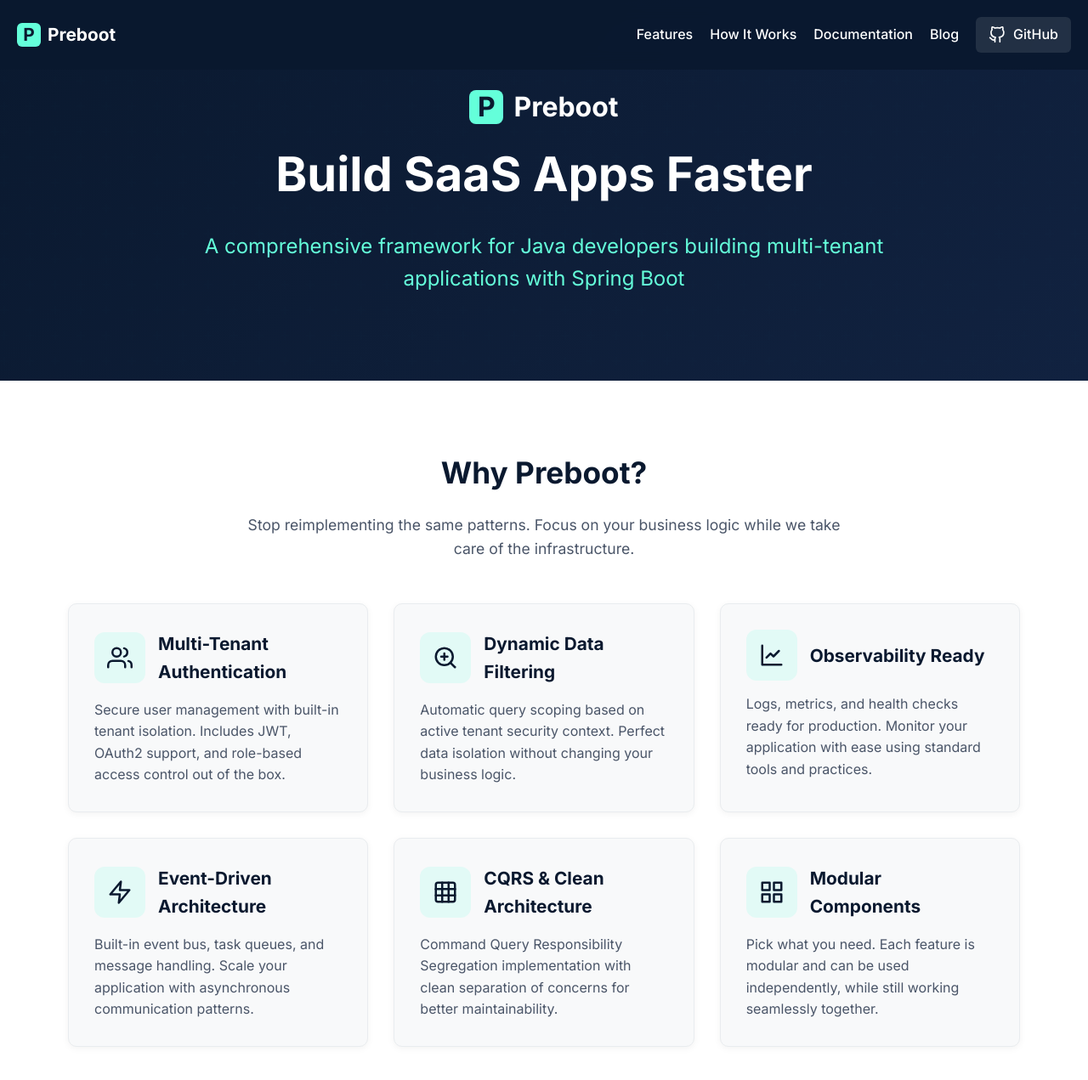
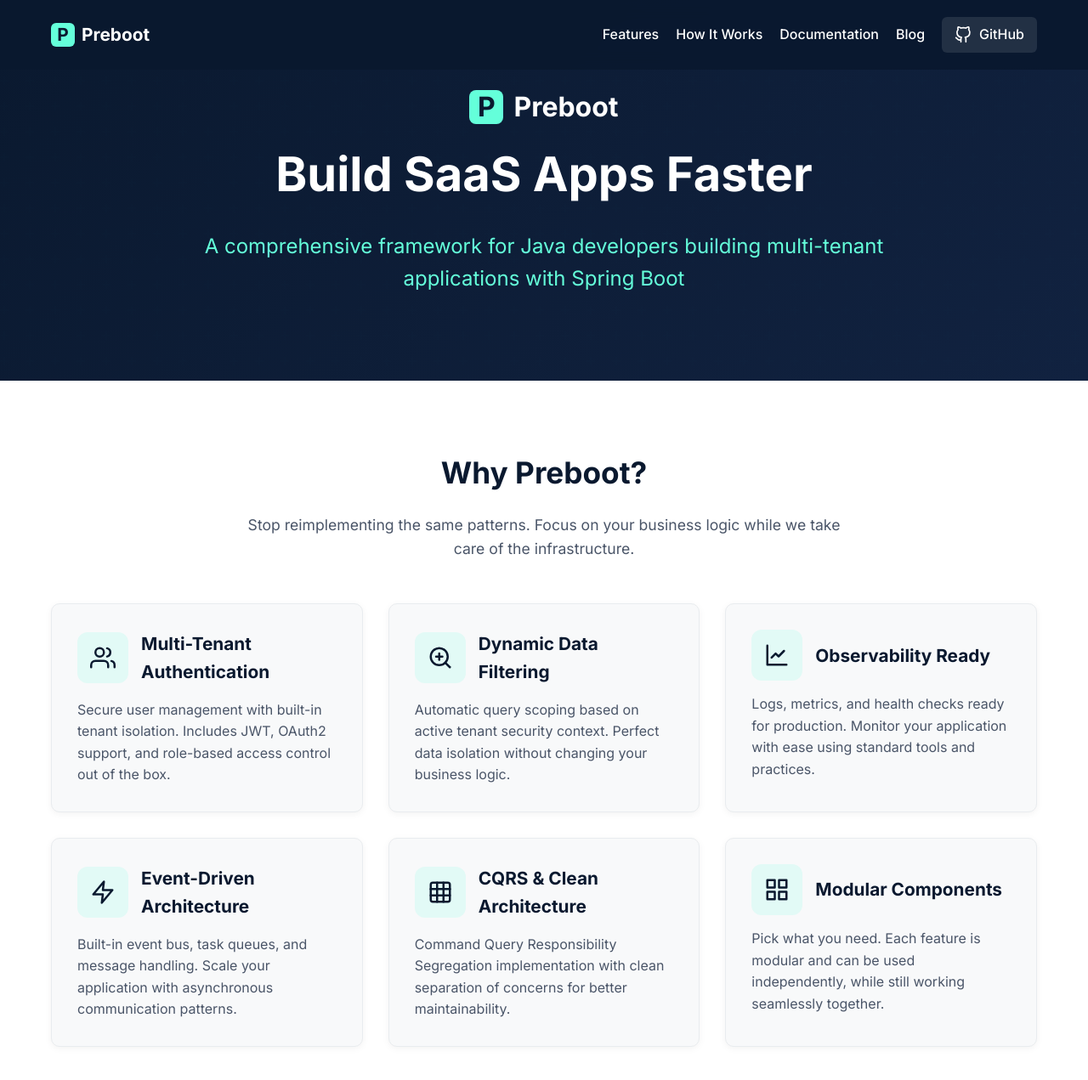
Before and after one commit to preboot-io/preboot-io.github.io, a Jekyll site: the page built from index.html, in a window 1280 px wide and 1400 px high. Shown: the top 1271 px of the window at 85% size. Built offline with Jekyll 4.4.1, drawn with Linux system fonts in a browser that asks for light colours.

Commit message:
full screen sections

```diff
--- a/_layouts/default.html
+++ b/_layouts/default.html
@@ -10,6 +10,7 @@
 </head>
 <body>
 <nav id="navbar">
+  <div class="container">
     <a href="{{ '/' | relative_url }}" class="nav-logo"><span>P</span>Preboot</a>
     <div class="nav-links" id="navLinks">
       <a href="{{ '/#features' | relative_url }}">Features</a>
@@ -29,15 +30,18 @@
         <line x1="3" y1="18" x2="21" y2="18"></line>
       </svg>
     </button>
+  </div>
 </nav>
 {% if page.url == '/' %}
-<header>
+<header class="full-width">
+  <div class="container">
     <div class="logo"><span class="logo-icon">P</span>Preboot</div>
     <h1>Build SaaS Apps Faster</h1>
     <p>A comprehensive framework for Java developers building multi-tenant applications with Spring Boot</p>
+  </div>
 </header>
 {% else %}
-<header class="page-header">
+<header class="page-header full-width">
   <div class="container">
     <h1>{{ page.title }}</h1>
     {% if page.subtitle %}<p>{{ page.subtitle }}</p>{% endif %}
@@ -47,7 +51,8 @@
 <main>
   {{ content }}
 </main>
-<footer>
+<footer class="full-width">
+  <div class="container">
     <div class="footer-content">
       <div class="footer-col">
         <div class="footer-logo"><span>P</span>Preboot</div>
@@ -108,6 +113,7 @@
     <div class="copyright">
       &copy; {% raw %}{{ site.time | date: '%Y' }}{% endraw %} Preboot.io — All rights reserved.
     </div>
+  </div>
 </footer>
 <script>
   // Sticky navbar
--- a/assets/css/styles.css
+++ b/assets/css/styles.css
@@ -20,6 +20,14 @@
   --bg-step: #f9fafb;
 }
 /* Base styles */
+html, body {
+  margin: 0;
+  padding: 0;
+  overflow-x: hidden;
+  width: 100%;
+  max-width: 100%;
+}
+/* Base styles */
 * {
   box-sizing: border-box;
   margin: 0;
@@ -32,6 +40,8 @@
   background: var(--bg-light);
   color: var(--text-dark);
   line-height: 1.6;
+  overflow-x: hidden; /* Prevent horizontal scrolling */
+  width: 100%;
 }
 /* Smooth scrolling */
 html {
@@ -39,9 +49,11 @@
 }
 /* Common elements */
 .container {
+  width: 100%;
   max-width: 1200px;
   margin: 0 auto;
   padding: 0 20px;
+  box-sizing: border-box;
 }
 a {
   color: var(--primary-dark);
@@ -56,14 +68,22 @@
   background: rgba(10, 25, 47, 0.95);
   backdrop-filter: blur(10px);
   z-index: 1000;
-  padding: 20px;
+  padding: 0;
+  transition: all 0.3s ease;
+  width: 100%;
+}
+
+nav .container {
   display: flex;
   justify-content: space-between;
   align-items: center;
-  transition: all 0.3s ease;
+  padding: 20px;
 }
 nav.scrolled {
   box-shadow: 0 2px 10px rgba(0, 0, 0, 0.2);
+}
+
+nav.scrolled .container {
   padding: 15px 20px;
 }
 .nav-logo {
@@ -132,6 +152,9 @@
   position: relative;
   overflow: hidden;
   animation: fadeIn 2s ease;
+  width: 100%;
+  max-width: 100vw;
+  margin: 0;
 }
 @keyframes fadeIn {
   from { opacity: 0; transform: translateY(20px); }
@@ -197,15 +220,21 @@
 /* Main content */
 main {
   min-height: 500px;
+  width: 100%;
+  max-width: 100vw;
+  overflow-x: hidden;
 }
 /* Sections */
 section {
-  padding: 80px 20px;
-  max-width: 1200px;
-  margin: auto;
+  padding: 80px 0;
 }
-.full-width-section {
-  max-width: none;
+.full-width {
+  width: 100%;
+  max-width: 100vw; /* Ensure it spans the full viewport width */
+  margin: 0;
+  padding-left: 0;
+  padding-right: 0;
+  box-sizing: border-box;
 }
 h2 {
   font-size: 2.2rem;
@@ -270,7 +299,12 @@
 }
 /* How it works section */
 .how-it-works {
-  background: var(--bg-step);
+  background-color: var(--bg-step);
+  width: 100%;
+  margin: 0;
+  max-width: 100vw;
+  box-sizing: border-box;
+  overflow: hidden;
 }
 .steps {
   max-width: 800px;
@@ -388,6 +422,9 @@
   background: linear-gradient(135deg, var(--primary-dark), var(--primary-light));
   color: var(--text-light);
   position: relative;
+  width: 100%;
+  max-width: 100vw;
+  margin: 0;
 }
 .cta-section::before {
   content: "";
@@ -460,16 +497,17 @@
 /* Footer */
 footer {
   background: #f1f1f1;
-  padding: 40px 20px;
+  padding: 40px 0;
   color: #555;
+  width: 100%;
+  max-width: 100vw;
 }
 .footer-content {
-  max-width: 1200px;
-  margin: auto;
   display: flex;
   flex-wrap: wrap;
   justify-content: space-between;
   gap: 40px;
+  margin-bottom: 30px;
 }
 .footer-logo {
   margin-bottom: 15px;
```
Lines whose indentation alone changed are shown as unchanged.
